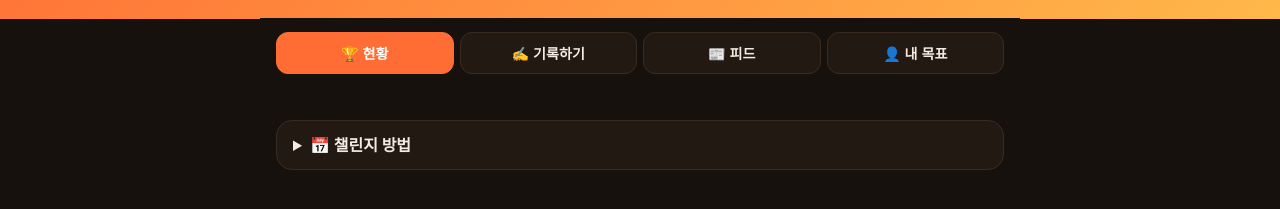
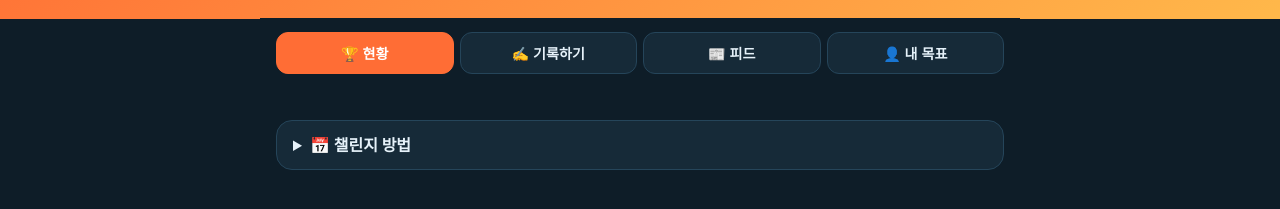
Before and after one commit to y2j1004-run/008.gaus_health_project, a website with bundled scripts: page public/index.html in a window 1280 px wide. Shown: the part 163-372 px from the top of the page. Built offline with nearby package versions, Linux system fonts and the dark colour scheme; no server answers.

Commit message:
바탕색을 하늘색으로 변경
Co-Authored-By: Claude Opus 5.5 <noreply@anthropic.com>
Claude-Session: https://claude.ai/code/session_01MViLnWmL65ve9j6PMrY3Hk

```diff
--- a/public/style.css
+++ b/public/style.css
@@ -1,23 +1,23 @@
 :root {
-  --bg: #fff8f2;
+  --bg: #dcf0fc;
   --card: #ffffff;
-  --text: #2a1d14;
-  --muted: #8a7566;
-  --line: #f0e2d6;
+  --text: #1c2a35;
+  --muted: #5d7484;
+  --line: #bfdff3;
   --accent: #ff5a1f;
   --accent-2: #ffb020;
   --accent-soft: #ffe7da;
   --ok: #17a35a;
   --danger: #d9363e;
-  --shadow: 0 2px 10px rgba(80, 40, 10, 0.07);
+  --shadow: 0 2px 10px rgba(20, 80, 130, 0.08);
 }
 @media (prefers-color-scheme: dark) {
   :root {
-    --bg: #17110d;
-    --card: #221913;
-    --text: #f6ebe2;
-    --muted: #b09a8a;
-    --line: #3a2b20;
+    --bg: #0e1d28;
+    --card: #162a38;
+    --text: #e6f2fa;
+    --muted: #8fabbd;
+    --line: #25455a;
     --accent: #ff6d35;
     --accent-2: #ffb84a;
     --accent-soft: #3b2216;
```
